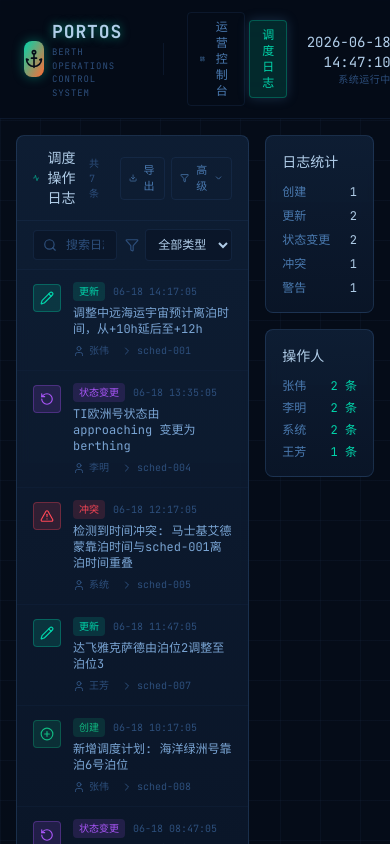
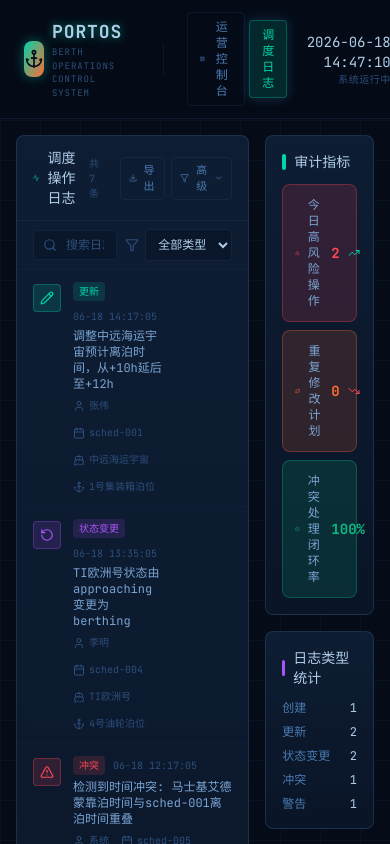
Before and after one commit to 3037705347-21/hjj-3, a Vue app: page /logs in a window 390 px wide. Shown: the top 844 px of the page. Built offline with nearby package versions, Linux system fonts and the light colour scheme.

Commit message:
.10315052358362:65d9340d2c43d551939eff218650c654_6a34ba0eb35a805db19f8774.6a34ba12b35a805db19f8779.6a34ba1263c0f509a59294f8:Trae CN.T(2026/6/19 11:40:02)

```diff
--- a/src/components/logs/LogPanel.vue
+++ b/src/components/logs/LogPanel.vue
@@ -13,15 +13,19 @@ import {
   RotateCcw,
   AlertCircle,
   User,
-  ChevronRight,
   Search,
   Filter,
   Download,
   RotateCcw as ResetIcon,
   ChevronDown,
+  Ship,
+  Anchor,
+  Calendar,
+  Eye,
 } from 'lucide-vue-next';
 import { format } from 'date-fns';
 import { zhCN } from 'date-fns/locale';
+import LogDetailModal from './LogDetailModal.vue';
 
 const props = withDefaults(
   defineProps<{
@@ -40,9 +44,14 @@ useScheduleLogger();
 const typeFilter = ref<LogType | 'all'>('all');
 const searchQuery = ref('');
 const operatorFilter = ref<string | 'all'>('all');
+const scheduleIdFilter = ref<string | 'all'>('all');
+const shipIdFilter = ref<string | 'all'>('all');
+const berthIdFilter = ref<string | 'all'>('all');
 const timeStart = ref<string | null>(null);
 const timeEnd = ref<string | null>(null);
 const showAdvancedFilter = ref(false);
+const selectedLog = ref<ScheduleLog | null>(null);
+const showDetailModal = ref(false);
 
 const logTypeMeta: Record<LogType, { label: string; icon: typeof Clock; color: string; bgClass: string }> = {
   create: { label: '创建', icon: PlusCircle, color: 'text-harbor-green', bgClass: 'bg-harbor-green/15 border-harbor-green/30' },
@@ -59,11 +68,42 @@ const allOperators = computed(() => {
   return Array.from(set);
 });
 
+const allScheduleIds = computed(() => {
+  const set = new Set<string>();
+  store.logs.forEach((l) => l.scheduleId && set.add(l.scheduleId));
+  return Array.from(set).sort();
+});
+
+const allShipIds = computed(() => {
+  const set = new Set<string>();
+  store.logs.forEach((l) => l.shipId && set.add(l.shipId));
+  return Array.from(set).sort();
+});
+
+const allBerthIds = computed(() => {
+  const set = new Set<string>();
+  store.logs.forEach((l) => l.berthId && set.add(l.berthId));
+  return Array.from(set).sort();
+});
+
+function getBerthName(berthId: string): string {
+  const berth = store.getBerthById(berthId);
+  return berth?.name || berthId;
+}
+
+function getShipName(shipId: string): string {
+  const ship = store.getShipById(shipId);
+  return ship?.name || shipId;
+}
+
 const activeFilterCount = computed(() => {
   let count = 0;
   if (typeFilter.value !== 'all') count++;
   if (searchQuery.value) count++;
   if (operatorFilter.value !== 'all') count++;
+  if (scheduleIdFilter.value !== 'all') count++;
+  if (shipIdFilter.value !== 'all') count++;
+  if (berthIdFilter.value !== 'all') count++;
   if (timeStart.value) count++;
   if (timeEnd.value) count++;
   return count;
@@ -83,12 +123,25 @@ const displayedLogs = computed<ScheduleLog[]>(() => {
         l.description.toLowerCase().includes(q) ||
         l.operator.toLowerCase().includes(q) ||
         (l.scheduleId && l.scheduleId.toLowerCase().includes(q)) ||
-        (l.shipId && l.shipId.toLowerCase().includes(q)),
+        (l.shipId && l.shipId.toLowerCase().includes(q)) ||
+        (l.berthId && l.berthId.toLowerCase().includes(q)),
     );
   }
 
   if (operatorFilter.value !== 'all') {
     result = result.filter((l) => l.operator === operatorFilter.value);
+  }
+
+  if (scheduleIdFilter.value !== 'all') {
+    result = result.filter((l) => l.scheduleId === scheduleIdFilter.value);
+  }
+
+  if (shipIdFilter.value !== 'all') {
+    result = result.filter((l) => l.shipId === shipIdFilter.value);
+  }
+
+  if (berthIdFilter.value !== 'all') {
+    result = result.filter((l) => l.berthId === berthIdFilter.value);
   }
 
   if (timeStart.value) {
@@ -117,10 +170,23 @@ function selectSchedule(id: string | undefined) {
   }
 }
 
+function openLogDetail(log: ScheduleLog) {
+  selectedLog.value = log;
+  showDetailModal.value = true;
+}
+
+function closeDetailModal() {
+  showDetailModal.value = false;
+  selectedLog.value = null;
+}
+
 function resetFilters() {
   typeFilter.value = 'all';
   searchQuery.value = '';
   operatorFilter.value = 'all';
+  scheduleIdFilter.value = 'all';
+  shipIdFilter.value = 'all';
+  berthIdFilter.value = 'all';
   timeStart.value = null;
   timeEnd.value = null;
 }
@@ -132,8 +198,9 @@ function exportLogs() {
     类型: logTypeMeta[l.type]?.label || l.type,
     操作人: l.operator,
     描述: l.description,
-    计划ID: l.scheduleId || '',
-    船舶ID: l.shipId || '',
+    计划编号: l.scheduleId || '',
+    船舶: l.shipId ? getShipName(l.shipId) : '',
+    泊位: l.berthId ? getBerthName(l.berthId) : '',
   }));
   if (rows.length === 0) return;
   const csvContent = [
@@ -233,7 +300,7 @@ function exportLogs() {
         </div>
       </div>
 
-      <div v-if="showAdvancedFilter" class="pt-2 border-t border-console-500/15 grid grid-cols-3 gap-2">
+      <div v-if="showAdvancedFilter" class="pt-2 border-t border-console-500/15 grid grid-cols-2 md:grid-cols-3 gap-2">
         <div>
           <label class="text-[10px] font-mono text-console-400 mb-1 block">操作人</label>
           <select
@@ -243,6 +310,42 @@ function exportLogs() {
             <option value="all">全部</option>
             <option v-for="op in allOperators" :key="op" :value="op">
               {{ op }}
+            </option>
+          </select>
+        </div>
+        <div>
+          <label class="text-[10px] font-mono text-console-400 mb-1 block">计划编号</label>
+          <select
+            v-model="scheduleIdFilter"
+            class="w-full px-2 py-1.5 text-xs font-mono bg-console-800/80 border border-console-500/40 rounded text-console-100 focus:outline-none focus:border-harbor-cyan/50"
+          >
+            <option value="all">全部</option>
+            <option v-for="id in allScheduleIds" :key="id" :value="id">
+              {{ id }}
+            </option>
+          </select>
+        </div>
+        <div>
+          <label class="text-[10px] font-mono text-console-400 mb-1 block">船舶编号</label>
+          <select
+            v-model="shipIdFilter"
+            class="w-full px-2 py-1.5 text-xs font-mono bg-console-800/80 border border-console-500/40 rounded text-console-100 focus:outline-none focus:border-harbor-cyan/50"
+          >
+            <option value="all">全部</option>
+            <option v-for="id in allShipIds" :key="id" :value="id">
+              {{ getShipName(id) }}
+            </option>
+          </select>
+        </div>
+        <div>
+          <label class="text-[10px] font-mono text-console-400 mb-1 block">泊位</label>
+          <select
+            v-model="berthIdFilter"
+            class="w-full px-2 py-1.5 text-xs font-mono bg-console-800/80 border border-console-500/40 rounded text-console-100 focus:outline-none focus:border-harbor-cyan/50"
+          >
+            <option value="all">全部</option>
+            <option v-for="id in allBerthIds" :key="id" :value="id">
+              {{ getBerthName(id) }}
             </option>
           </select>
         </div>
@@ -273,8 +376,7 @@ function exportLogs() {
       <div
         v-for="log in displayedLogs"
         :key="log.id"
-        class="flex items-start gap-3 px-4 py-3 border-b border-console-500/15 hover:bg-console-700/30 transition-colors cursor-pointer"
-        @click="selectSchedule(log.scheduleId)"
+        class="flex items-start gap-3 px-4 py-3 border-b border-console-500/15 hover:bg-console-700/30 transition-colors group"
       >
         <div
           :class="[
@@ -287,7 +389,7 @@ function exportLogs() {
             :class="['w-3.5 h-3.5', logTypeMeta[log.type]?.color || 'text-console-300']"
           />
         </div>
-        <div class="flex-1 min-w-0">
+        <div class="flex-1 min-w-0 cursor-pointer" @click="selectSchedule(log.scheduleId)">
           <div class="flex items-center gap-2 flex-wrap">
             <span
               :class="[
@@ -305,18 +407,39 @@ function exportLogs() {
           <p class="text-xs font-mono text-console-200 mt-1">
             {{ log.description }}
           </p>
-          <div class="flex items-center gap-3 mt-1.5">
+          <div class="flex items-center gap-3 mt-1.5 flex-wrap">
             <div class="flex items-center gap-1">
               <User class="w-3 h-3 text-console-400" />
               <span class="text-[10px] font-mono text-console-400">{{ log.operator }}</span>
             </div>
             <div v-if="log.scheduleId" class="flex items-center gap-1 text-[10px] font-mono text-console-400">
-              <ChevronRight class="w-3 h-3" />
+              <Calendar class="w-3 h-3" />
               <span>{{ log.scheduleId }}</span>
+            </div>
+            <div v-if="log.shipId" class="flex items-center gap-1 text-[10px] font-mono text-console-400">
+              <Ship class="w-3 h-3" />
+              <span>{{ getShipName(log.shipId) }}</span>
+            </div>
+            <div v-if="log.berthId" class="flex items-center gap-1 text-[10px] font-mono text-console-400">
+              <Anchor class="w-3 h-3" />
+              <span>{{ getBerthName(log.berthId) }}</span>
             </div>
           </div>
         </div>
+        <button
+          v-if="log.before || log.after"
+          @click.stop="openLogDetail(log)"
+          class="opacity-0 group-hover:opacity-100 flex items-center gap-1 px-2 py-1 text-[10px] font-mono text-console-400 border border-console-500/40 rounded hover:text-harbor-cyan hover:border-harbor-cyan/50 transition-all shrink-0"
+        >
+          <Eye class="w-3 h-3" />
+          详情
+        </button>
       </div>
     </div>
   </div>
+  <LogDetailModal
+    :log="selectedLog"
+    :visible="showDetailModal"
+    @close="closeDetailModal"
+  />
 </template>
--- a/src/composables/useScheduleLogger.ts
+++ b/src/composables/useScheduleLogger.ts
@@ -10,6 +10,7 @@ export function useScheduleLogger() {
     options?: {
       scheduleId?: string;
       shipId?: string;
+      berthId?: string;
       before?: Record<string, unknown>;
       after?: Record<string, unknown>;
     },
@@ -19,6 +20,7 @@ export function useScheduleLogger() {
       description,
       scheduleId: options?.scheduleId,
       shipId: options?.shipId,
+      berthId: options?.berthId,
       before: options?.before,
       after: options?.after,
     });
--- a/src/data/mock.ts
+++ b/src/data/mock.ts
@@ -463,6 +463,7 @@ export const mockLogs: ScheduleLog[] = [
     operator: '张伟',
     scheduleId: 'sched-001',
     shipId: 'ship-001',
+    berthId: 'berth-01',
     description: '调整中远海运宇宙预计离泊时间，从+10h延后至+12h',
     before: { etd: hoursLater(10).toISOString() },
     after: { etd: hoursLater(12).toISOString() },
@@ -474,6 +475,7 @@ export const mockLogs: ScheduleLog[] = [
     operator: '李明',
     scheduleId: 'sched-004',
     shipId: 'ship-007',
+    berthId: 'berth-04',
     description: 'TI欧洲号状态由 approaching 变更为 berthing',
     before: { status: 'approaching' },
     after: { status: 'berthing' },
@@ -485,6 +487,7 @@ export const mockLogs: ScheduleLog[] = [
     operator: '系统',
     scheduleId: 'sched-005',
     shipId: 'ship-004',
+    berthId: 'berth-01',
     description: '检测到时间冲突: 马士基艾德蒙靠泊时间与sched-001离泊时间重叠',
   },
   {
@@ -494,6 +497,7 @@ export const mockLogs: ScheduleLog[] = [
     operator: '王芳',
     scheduleId: 'sched-007',
     shipId: 'ship-008',
+    berthId: 'berth-03',
     description: '达飞雅克萨德由泊位2调整至泊位3',
     before: { berthId: 'berth-02' },
     after: { berthId: 'berth-03' },
@@ -505,6 +509,7 @@ export const mockLogs: ScheduleLog[] = [
     operator: '张伟',
     scheduleId: 'sched-008',
     shipId: 'ship-003',
+    berthId: 'berth-06',
     description: '新增调度计划: 海洋绿洲号靠泊6号泊位',
     after: { berthId: 'berth-06', eta: hoursLater(2).toISOString() },
   },
@@ -515,6 +520,7 @@ export const mockLogs: ScheduleLog[] = [
     operator: '李明',
     scheduleId: 'sched-003',
     shipId: 'ship-006',
+    berthId: 'berth-03',
     description: '海王星号作业进度更新至75%',
     before: { operationProgress: 65 },
     after: { operationProgress: 75 },
@@ -526,6 +532,7 @@ export const mockLogs: ScheduleLog[] = [
     operator: '系统',
     scheduleId: 'sched-003',
     shipId: 'ship-006',
+    berthId: 'berth-03',
     description: '海王星号当前吃水21.5m接近潮汐窗口低限值，请注意作业时间',
   },
 ];
--- a/src/pages/LogsPage.vue
+++ b/src/pages/LogsPage.vue
@@ -4,7 +4,19 @@ import { useScheduleStore } from '../stores/schedule';
 import LogPanel from '../components/logs/LogPanel.vue';
 import ConflictAlert from '../components/logs/ConflictAlert.vue';
 import ShipDetailSidebar from '../components/sidebar/ShipDetailSidebar.vue';
-import { Anchor, LayoutDashboard, User, RefreshCw, Settings, Bell } from 'lucide-vue-next';
+import {
+  Anchor,
+  LayoutDashboard,
+  User,
+  RefreshCw,
+  Settings,
+  Bell,
+  AlertTriangle,
+  Repeat,
+  CheckCircle,
+  TrendingUp,
+  TrendingDown,
+} from 'lucide-vue-next';
 import { format } from 'date-fns';
 import { zhCN } from 'date-fns/locale';
 import { computed, onMounted, ref } from 'vue';
@@ -20,6 +32,37 @@ onMounted(() => {
 });
 
 const conflictCount = computed(() => store.conflicts.filter((c) => c.severity === 'error').length);
+
+const auditStats = computed(() => [
+  {
+    label: '今日高风险操作',
+    value: store.todayHighRiskOperations,
+    icon: AlertTriangle,
+    color: 'text-harbor-red',
+    bgClass: 'bg-harbor-red/15',
+    borderClass: 'border-harbor-red/30',
+    trend: store.todayHighRiskOperations > 0 ? 'up' : 'down',
+  },
+  {
+    label: '重复修改计划',
+    value: store.duplicateScheduleModifications,
+    icon: Repeat,
+    color: 'text-harbor-orange',
+    bgClass: 'bg-harbor-orange/15',
+    borderClass: 'border-harbor-orange/30',
+    trend: store.duplicateScheduleModifications > 0 ? 'up' : 'down',
+  },
+  {
+    label: '冲突处理闭环率',
+    value: store.conflictResolutionRate,
+    suffix: '%',
+    icon: CheckCircle,
+    color: 'text-harbor-green',
+    bgClass: 'bg-harbor-green/15',
+    borderClass: 'border-harbor-green/30',
+    trend: store.conflictResolutionRate >= 80 ? 'up' : 'down',
+  },
+]);
 </script>
 
 <template>
@@ -108,8 +151,44 @@ const conflictCount = computed(() => store.conflicts.filter((c) => c.severity ==
         </div>
         <div class="col-span-4 space-y-4 h-full overflow-auto">
           <ConflictAlert v-if="store.conflicts.length > 0" :conflicts="store.conflicts" />
+
           <div class="panel-border rounded-lg p-4">
-            <h3 class="font-mono text-sm font-semibold text-console-100 mb-3">日志统计</h3>
+            <h3 class="font-mono text-sm font-semibold text-console-100 mb-3 flex items-center gap-2">
+              <span class="w-1 h-4 bg-harbor-cyan rounded-full" />
+              审计指标
+            </h3>
+            <div class="space-y-2">
+              <div
+                v-for="stat in auditStats"
+                :key="stat.label"
+                :class="[
+                  'flex items-center justify-between p-3 rounded-lg border transition-all',
+                  stat.bgClass,
+                  stat.borderClass,
+                ]"
+              >
+                <div class="flex items-center gap-2">
+                  <component :is="stat.icon" :class="['w-4 h-4', stat.color]" />
+                  <span class="text-xs font-mono text-console-200">{{ stat.label }}</span>
+                </div>
+                <div class="flex items-center gap-2">
+                  <span :class="['text-sm font-bold font-mono', stat.color]">
+                    {{ stat.value }}{{ stat.suffix || '' }}
+                  </span>
+                  <component
+                    :is="stat.trend === 'up' ? TrendingUp : TrendingDown"
+                    :class="['w-3 h-3', stat.trend === 'up' ? 'text-harbor-cyan' : 'text-harbor-red']"
+                  />
+                </div>
+              </div>
+            </div>
+          </div>
+
+          <div class="panel-border rounded-lg p-4">
+            <h3 class="font-mono text-sm font-semibold text-console-100 mb-3 flex items-center gap-2">
+              <span class="w-1 h-4 bg-harbor-purple rounded-full" />
+              日志类型统计
+            </h3>
             <div class="space-y-2">
               <div v-for="(label, type) in { create: '创建', update: '更新', status_change: '状态变更', conflict: '冲突', warning: '警告' }" :key="type" class="flex items-center justify-between text-xs font-mono">
                 <span class="text-console-300">{{ label }}</span>
@@ -118,7 +197,10 @@ const conflictCount = computed(() => store.conflicts.filter((c) => c.severity ==
             </div>
           </div>
           <div class="panel-border rounded-lg p-4">
-            <h3 class="font-mono text-sm font-semibold text-console-100 mb-3">操作人</h3>
+            <h3 class="font-mono text-sm font-semibold text-console-100 mb-3 flex items-center gap-2">
+              <span class="w-1 h-4 bg-harbor-orange rounded-full" />
+              操作人统计
+            </h3>
             <div class="space-y-1.5">
               <div
                 v-for="op in [...new Set(store.logs.map(l => l.operator))]"
--- a/src/stores/schedule.ts
+++ b/src/stores/schedule.ts
@@ -154,6 +154,52 @@ export const useScheduleStore = defineStore('schedule', () => {
     }).length;
     const berthCount = sortedBerths.value.length || 1;
     return Math.round((completedToday / berthCount) * 100) / 100;
+  });
+
+  const todayHighRiskOperations = computed(() => {
+    const today = new Date();
+    today.setHours(0, 0, 0, 0);
+    const tomorrow = new Date(today.getTime() + 24 * 3600 * 1000);
+    return logs.value.filter((l) => {
+      const ts = new Date(l.timestamp).getTime();
+      return ts >= today.getTime() && ts < tomorrow.getTime() &&
+             (l.type === 'conflict' || l.type === 'warning' || l.type === 'delete');
+    }).length;
+  });
+
+  const duplicateScheduleModifications = computed(() => {
+    const scheduleUpdateCounts: Record<string, number> = {};
+    const oneHourAgo = Date.now() - 3600 * 1000;
+
+    logs.value.forEach((l) => {
+      if (l.type === 'update' && l.scheduleId) {
+        const ts = new Date(l.timestamp).getTime();
+        if (ts >= oneHourAgo) {
+          scheduleUpdateCounts[l.scheduleId] = (scheduleUpdateCounts[l.scheduleId] || 0) + 1;
+        }
+      }
+    });
+
+    return Object.values(scheduleUpdateCounts).filter((count) => count >= 2).length;
+  });
+
+  const conflictResolutionRate = computed(() => {
+    const totalConflicts = conflicts.value.length;
+    if (totalConflicts === 0) return 100;
+
+    const resolvedConflictIds = new Set<string>();
+    logs.value.forEach((l) => {
+      if (l.type === 'update' && l.description && l.description.includes('冲突')) {
+        conflicts.value.forEach((c) => {
+          if (l.scheduleId === c.scheduleId) {
+            resolvedConflictIds.add(c.id);
+          }
+        });
+      }
+    });
+
+    const resolvedCount = resolvedConflictIds.size;
+    return Math.round((resolvedCount / totalConflicts) * 100);
   });
 
   const schedulesByBerth = computed(() => {
@@ -400,6 +446,13 @@ export const useScheduleStore = defineStore('schedule', () => {
   }
 
   function addLog(log: Partial<ScheduleLog>) {
+    let berthId = log.berthId;
+    if (!berthId && log.scheduleId) {
+      const schedule = schedules.value.find((s) => s.id === log.scheduleId);
+      if (schedule) {
+        berthId = schedule.berthId;
+      }
+    }
     const newLog: ScheduleLog = {
       id: `log-${Date.now()}-${Math.random().toString(36).slice(2, 8)}`,
       timestamp: new Date(),
@@ -408,6 +461,7 @@ export const useScheduleStore = defineStore('schedule', () => {
       description: log.description || '',
       scheduleId: log.scheduleId,
       shipId: log.shipId,
+      berthId,
       before: log.before,
       after: log.after,
     };
@@ -568,6 +622,9 @@ export const useScheduleStore = defineStore('schedule', () => {
     conflictShipCount,
     overtimeOperationsCount,
     berthTurnoverRate,
+    todayHighRiskOperations,
+    duplicateScheduleModifications,
+    conflictResolutionRate,
     schedulesByBerth,
     sortedSchedules,
     setSelectedSchedule,
--- a/src/types/index.ts
+++ b/src/types/index.ts
@@ -103,6 +103,7 @@ export interface ScheduleLog {
   operator: string;
   scheduleId?: string;
   shipId?: string;
+  berthId?: string;
   description: string;
   before?: Record<string, unknown>;
   after?: Record<string, unknown>;
```
